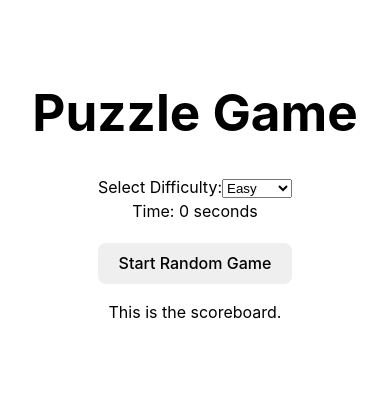
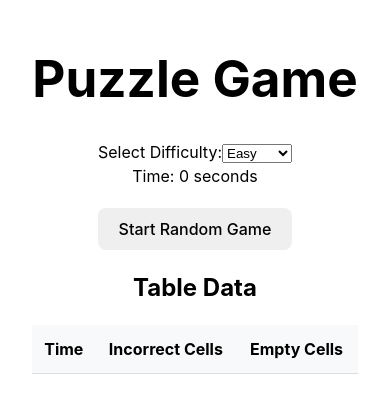
Before and after one commit to DavidSamir/puzzle-game, a React (Vite) app: page / in a window 390 px wide. Shown: the part 227-640 px from the top of the page. Built offline with nearby package versions, Linux system fonts and the light colour scheme.

Commit message:
wrap table

```diff
--- a/src/App.css
+++ b/src/App.css
@@ -73,3 +73,49 @@ input.nos {
 .correct {
   background-color: #ccffcc !important;
 }
+
+
+/* Styles for the table */
+.table-container {
+  overflow-x: auto;
+}
+
+.table {
+  width: 100%;
+  border-collapse: collapse;
+  border-spacing: 0;
+}
+
+.table th,
+.table td {
+  padding: 12px;
+  text-align: left;
+  border-bottom: 1px solid #ddd;
+}
+
+.table th {
+  background-color: #f8f9fa;
+  font-weight: bold;
+}
+
+.table tbody tr:nth-child(even) {
+  background-color: #f8f9fa;
+}
+
+.table tbody tr:hover {
+  background-color: #e2e6ea;
+}
+
+/* Responsive styles */
+@media screen and (max-width: 600px) {
+  .table-container {
+    overflow-x: auto;
+  }
+
+  .table th,
+  .table td {
+    white-space: nowrap;
+    overflow: hidden;
+    text-overflow: ellipsis;
+  }
+}
--- a/src/App.jsx
+++ b/src/App.jsx
@@ -21,7 +21,7 @@ function App() {
       <h1>Puzzle Game</h1>
       <DifficultySelector difficulty={difficulty} onChange={handleDifficultyChange} />
       <Timer start={showComponent} seconds={seconds} setSeconds={setSeconds} />
-      <PuzzleGrid difficulty={difficulty} showComponent={showComponent} setShowComponent={setShowComponent} seconds={seconds} />
+      <PuzzleGrid difficulty={difficulty} showComponent={showComponent} setShowComponent={setShowComponent} seconds={seconds} setSeconds={setSeconds} />
       <Scoreboard />
     </div>
   );
--- a/src/components/PuzzleGrid.jsx
+++ b/src/components/PuzzleGrid.jsx
@@ -3,7 +3,7 @@ import React, { useState } from 'react';
 import Sudoku from './puzzles/Sudoku';
 import NonogramPuzzle from './puzzles/Nonogram';
 
-function PuzzleGrid({ difficulty, showComponent, setShowComponent, seconds }) {
+function PuzzleGrid({ difficulty, showComponent, setShowComponent, seconds, setSeconds }) {
   const [randomComponent, setRandomComponent] = useState(null);
 
   const handleStartClick = () => {
@@ -18,13 +18,13 @@ function PuzzleGrid({ difficulty, showComponent, setShowComponent, seconds }) {
       {showComponent === 0 ?
         <>
           <p>Sudoku puzzle grid.</p>
-          <Sudoku difficulty={difficulty} seconds={seconds} setShowComponent={setShowComponent} />
+          <Sudoku difficulty={difficulty} seconds={seconds} setShowComponent={setShowComponent} setSeconds={setSeconds} />
         </> : false
       }
       {showComponent === 1 ?
         <>
           <p>Nonogram puzzle grid.</p>
-          <Sudoku difficulty={difficulty} seconds={seconds} setShowComponent={setShowComponent} />
+          <Sudoku difficulty={difficulty} seconds={seconds} setShowComponent={setShowComponent} setSeconds={setSeconds} />
           {/* <NonogramPuzzle difficulty={difficulty} /> */}
         </> : false
       }
--- a/src/components/Scoreboard.jsx
+++ b/src/components/Scoreboard.jsx
@@ -1,11 +1,44 @@
-import React from 'react';
 
-function Scoreboard() {
+
+
+import React, { useState, useEffect } from 'react';
+
+const Scoreboard = () => {
+  const [tableData, setTableData] = useState([]);
+
+  useEffect(() => {
+    const localStorageData = JSON.parse(localStorage.getItem('sudokuScore'));
+    if (localStorageData) {
+      setTableData(localStorageData);
+    }
+  }, []);
+
   return (
-    <div className="scoreboard">
-      <p>This is the scoreboard.</p>
+    <div className="table-container">
+      <h2>Table Data</h2>
+      <table className="table">
+        <thead>
+          <tr>
+            <th className="table-header">Time</th>
+            <th className="table-header">Incorrect Cells</th>
+            <th className="table-header">Empty Cells</th>
+            {/* <th className="table-header">Data</th> */}
+          </tr>
+        </thead>
+        <tbody>
+          {tableData.map((item, index) => (
+            <tr key={index} className="table-row">
+              <td className="table-data">{item.time} <small>Seconds</small></td>
+              <td className="table-data">{item.incorrectCells}</td>
+              <td className="table-data">{item.emptyCells}</td>
+              {/* <td className="table-data">{item.data}</td> */}
+            </tr>
+          ))}
+        </tbody>
+      </table>
     </div>
+
   );
-}
+};
 
 export default Scoreboard;
--- a/src/components/puzzles/Sudoku.jsx
+++ b/src/components/puzzles/Sudoku.jsx
@@ -1,6 +1,6 @@
 import React, { useState, useEffect } from 'react';
 
-function Sudoku({ difficulty, seconds }) {
+function Sudoku({ difficulty, seconds, setShowComponent, setSeconds }) {
   const [grid, setGrid] = useState([]);
   const [highlightedCells, setHighlightedCells] = useState([]);
 
@@ -143,9 +143,11 @@ function Sudoku({ difficulty, seconds }) {
   const saveScore = () => {
     let scores = JSON.parse(localStorage.getItem('sudokuScore')) || [];
     const score = calculateScore();
+    console.log(scores)
     scores.push(score);
     localStorage.setItem('sudokuScore', JSON.stringify(scores));
     setShowComponent(undefined)
+    setSeconds(0)
   };
 
 
```
